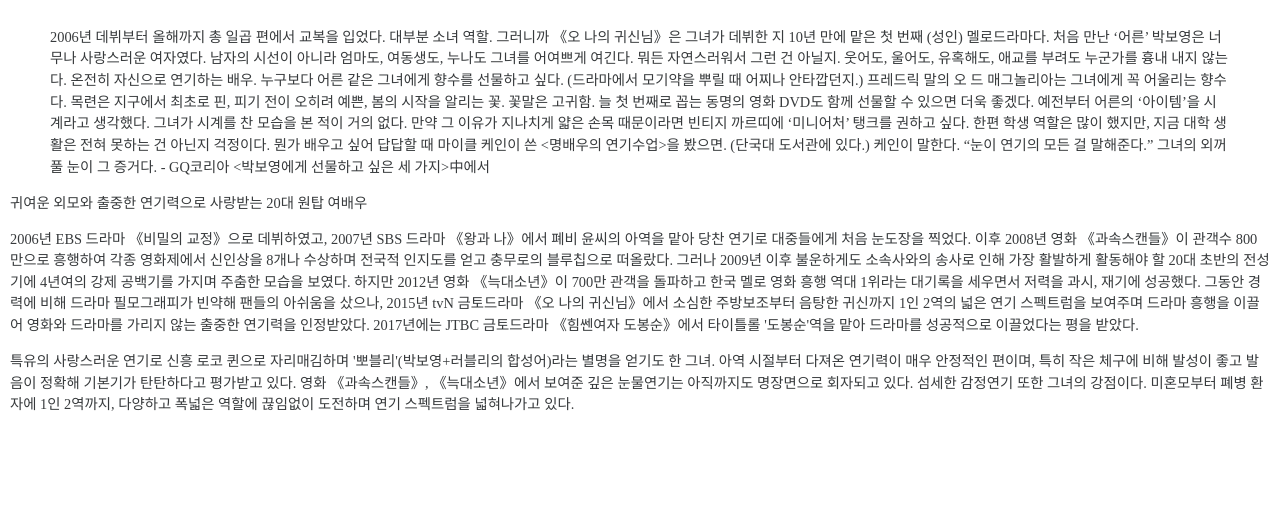
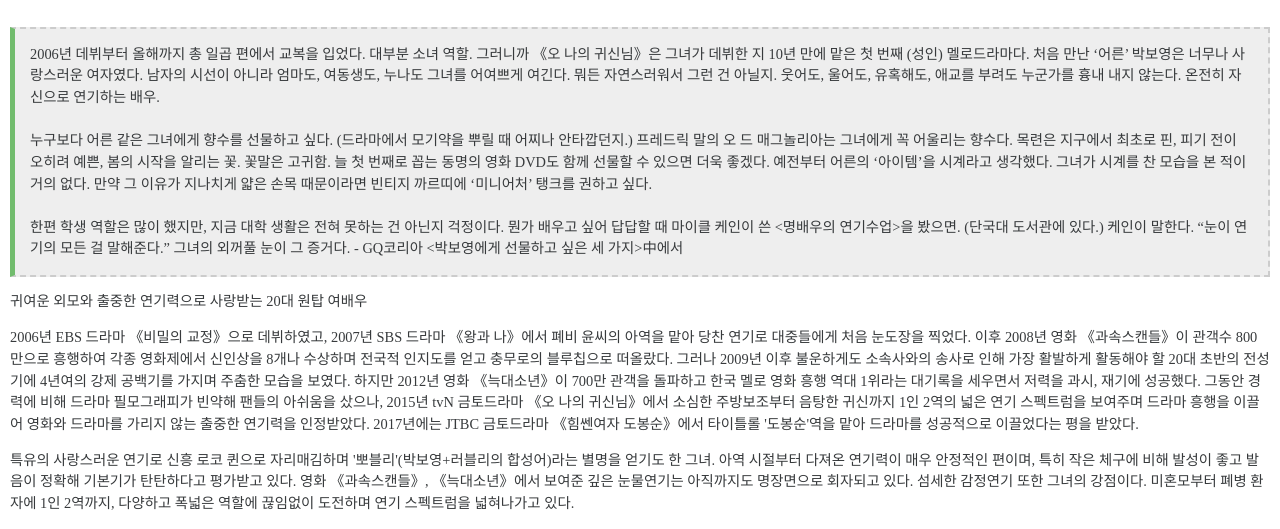
Before and after one commit to Fastcampus-WPS-8th/CSS, a plain HTML site: page 12.pby.html in a window 1280 px wide. Shown: the part 1878-2407 px from the top of the page. Before the commit the page ends 2308 px from the top, so only its background shows below. Drawn offline with Linux system fonts and the light colour scheme.

Commit message:
pby완료

```diff
--- a/12.pby.html
+++ b/12.pby.html
@@ -86,7 +86,7 @@
     </table>
 
     <!-- 인용문 -->
-    <blockquote>2006년 데뷔부터 올해까지 총 일곱 편에서 교복을 입었다. 대부분 소녀 역할. 그러니까 《오 나의 귀신님》은 그녀가 데뷔한 지 10년 만에 맡은 첫 번째 (성인) 멜로드라마다. 처음 만난 ‘어른’ 박보영은 너무나 사랑스러운 여자였다. 남자의 시선이 아니라 엄마도, 여동생도, 누나도 그녀를 어여쁘게 여긴다. 뭐든 자연스러워서 그런 건 아닐지. 웃어도, 울어도, 유혹해도, 애교를 부려도 누군가를 흉내 내지 않는다. 온전히 자신으로 연기하는 배우.
+    <blockquote class="section-blockquote">2006년 데뷔부터 올해까지 총 일곱 편에서 교복을 입었다. 대부분 소녀 역할. 그러니까 《오 나의 귀신님》은 그녀가 데뷔한 지 10년 만에 맡은 첫 번째 (성인) 멜로드라마다. 처음 만난 ‘어른’ 박보영은 너무나 사랑스러운 여자였다. 남자의 시선이 아니라 엄마도, 여동생도, 누나도 그녀를 어여쁘게 여긴다. 뭐든 자연스러워서 그런 건 아닐지. 웃어도, 울어도, 유혹해도, 애교를 부려도 누군가를 흉내 내지 않는다. 온전히 자신으로 연기하는 배우.
 
 누구보다 어른 같은 그녀에게 향수를 선물하고 싶다. (드라마에서 모기약을 뿌릴 때 어찌나 안타깝던지.) 프레드릭 말의 오 드 매그놀리아는 그녀에게 꼭 어울리는 향수다. 목련은 지구에서 최초로 핀, 피기 전이 오히려 예쁜, 봄의 시작을 알리는 꽃. 꽃말은 고귀함. 늘 첫 번째로 꼽는 동명의 영화 DVD도 함께 선물할 수 있으면 더욱 좋겠다. 예전부터 어른의 ‘아이템’을 시계라고 생각했다. 그녀가 시계를 찬 모습을 본 적이 거의 없다. 만약 그 이유가 지나치게 얇은 손목 때문이라면 빈티지 까르띠에 ‘미니어처’ 탱크를 권하고 싶다.
 
--- a/css/pby.css
+++ b/css/pby.css
@@ -132,3 +132,18 @@ iframe {
   display: block;
   max-width: 100%;
 }
+
+.section blockquote.section-blockquote {
+  /* blockquote요소에 기본 설정되어 있는 마진을 없앰 */
+  margin: 0;
+  /* 옅은 회색의 배경색 지정 */
+  background-color: #eee;
+  /* blockquote 영역의 전체 테두리 */
+  border: 2px dashed #ccc;
+  /* 내부 여백 설정 */
+  padding: 15px;
+  /* 좌측 외곽선만 다르게 설정 */
+  border-left: 5px solid #71BC6D;
+  /* 내용의 줄 바꿈을 유지시킴 */
+  white-space: pre-line;
+}
```
